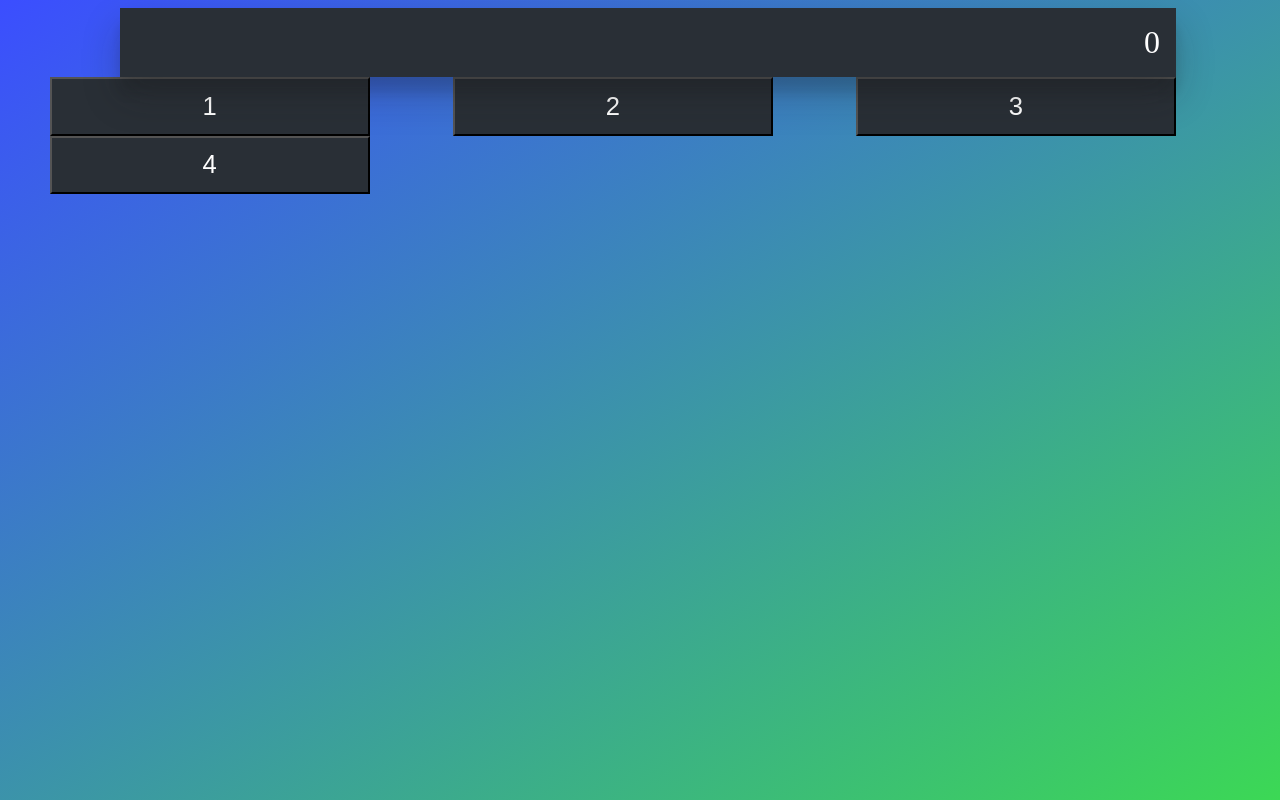
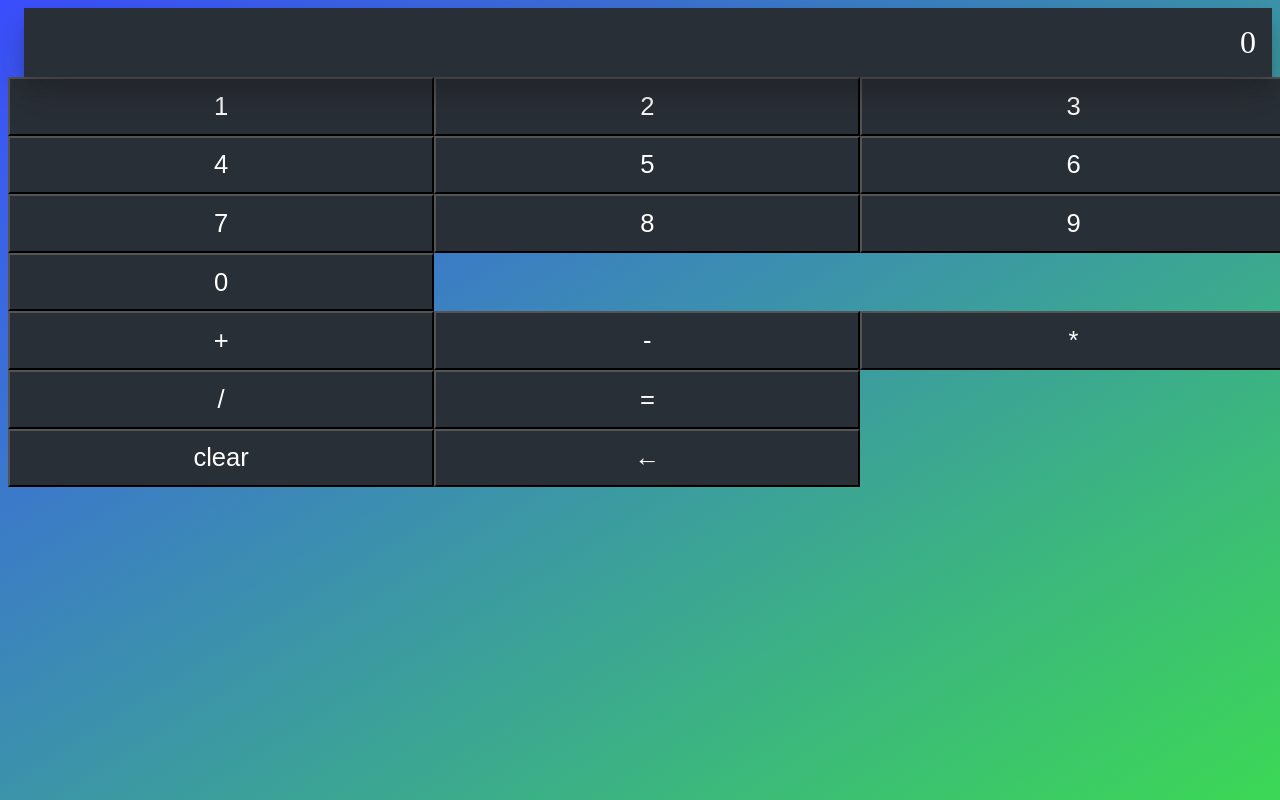
Before and after one commit to juan1630/calc-react, a React (Create React App) app: page / in a window 1280 px wide. Built offline with nearby package versions, Linux system fonts and the light colour scheme.

Commit message:
Se agregaron los nuevos componentes

```diff
--- a/src/App.css
+++ b/src/App.css
@@ -19,7 +19,7 @@ body{
 .react-calculator {
     position: relative;
     margin: 0 auto;
-    width: 80%;
+    width: 95%;
     height: 50%;
     padding: 1rem;
     background-color: #292f36;
@@ -27,9 +27,19 @@ body{
   0 15px 12px rgba(19, 19, 19, .12);
   }
 
-.numbers >button {
-  margin: 0  2.6rem;
-  width: 25%;
+.buttonCero {
+  width: 100%;
+}
+
+.functions > button{
+  color: red;
+}
+
+.numbers >button,
+.mathOperations> button,
+.functions > button{
+
+  width: 33.3%;
   height: 50%;
   padding: 0.8rem;
   background-color: #292f36;
--- a/src/App.jsx
+++ b/src/App.jsx
@@ -2,6 +2,8 @@
 import React from 'react';
 import Result from './components/result';
 import Button from './components/button';
+import MathOperations from './components/MathOperations';
+import Functions from './components/functions';
 
 // siempre se pone primero los componentes y despues el css
 import './App.css'
@@ -20,11 +22,24 @@ const textHandlerFunction = text => {
   return (  <main>
      <Result value={"0"} />
      <div className="numbers" >
-           <Button  text={1}  clickHandler={ textHandlerFunction }  />
-           <Button  text={2}  clickHandler={ textHandlerFunction } />
-           <Button  text={3}  clickHandler={ textHandlerFunction } />
-           <Button  text={4}  clickHandler={ textHandlerFunction } />
+           <Button  text={"1"}  clickHandler={ textHandlerFunction }  />
+           <Button  text={"2"}  clickHandler={ textHandlerFunction } />
+           <Button  text={"3"}  clickHandler={ textHandlerFunction } />
+           <Button  text={"4"}  clickHandler={ textHandlerFunction } />
+           <Button  text={"5"}  clickHandler={ textHandlerFunction } />
+           <Button  text={"6"}  clickHandler={ textHandlerFunction } />
+           <Button  text={"7"}  clickHandler={ textHandlerFunction } />
+           <Button  text={"8"}  clickHandler={ textHandlerFunction } />
+           <Button  text={"9"}  clickHandler={ textHandlerFunction } />
+           <Button  className="buttonCero" text={"0"}  clickHandler={ textHandlerFunction } />
      </div>
+     <MathOperations onclickOperation={operation => console.log("Operation:", operation) }
+        onClickEqual={ equal => console.log('Equal event', equal)  }
+      />
+
+      <div className="functions" >
+        <Functions onContentClear={ clear => console.log('limpiando', clear) } onDelete={ deleted => console.log('Borrando', deleted)  }  />
+      </div>
     </main>
 
   );
--- /dev/null
+++ b/src/components/MathOperations.jsx
@@ -0,0 +1,20 @@
+import React from 'react';
+import PropTypes from 'prop-types';
+import Button from './button';
+
+const MathOperations = ({onclickOperation, onClickEqual}) => (
+  <section  className="mathOperations" >
+      <Button text="+" clickHandler={onclickOperation} />
+      <Button text="-" clickHandler={onclickOperation}/>
+      <Button text="*" clickHandler={onclickOperation}/>
+      <Button text="/" clickHandler={onclickOperation}/>
+      <Button text="=" clickHandler={onClickEqual}/>
+  </section>
+)
+
+MathOperations.propTypes = {
+  onclickOperation:PropTypes.func.isRequired,
+  onClickEqual: PropTypes.func.isRequired
+}
+
+export default MathOperations;
--- /dev/null
+++ b/src/components/button/Button.css
@@ -0,0 +1,4 @@
+/*  */
+.button-long-text {
+  font-size: 20px;
+}
--- /dev/null
+++ b/src/components/functions.jsx
@@ -0,0 +1,17 @@
+import React from 'react';
+import Button  from './button';
+import PropTypes from 'prop-types';
+
+
+const Functions = ( { onContentClear, onDelete }) => (
+  <section className="functions">
+      <Button type="button-long-text"  text="clear" clickHandler={onContentClear} ></Button>
+      <Button type=""  text="&larr;" clickHandler={onDelete} ></Button>
+  </section>
+);
+Functions.propTypes ={
+    onContentClear: PropTypes.func.isRequired ,
+    onDelete: PropTypes.func.isRequired
+}
+
+export default Functions;
```
Also changed, not shown: src/components/button/index.jsx (renamed from src/components/button.jsx, +5 -3 lines).
